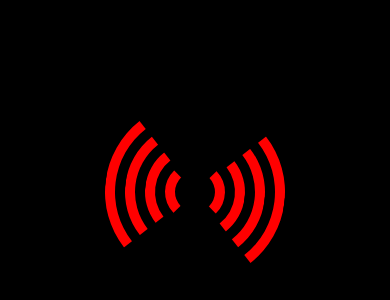
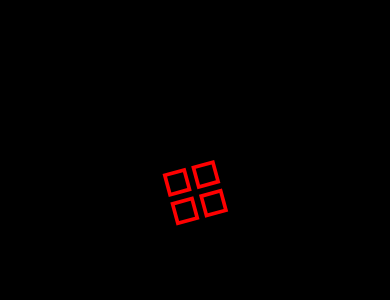
Before and after one commit to MuhmdRaouf/react-native-epic-spinners, a React Native app: screen / in a window 390 px wide. Shown: the part 230-530 px from the top of the page. Built offline with nearby package versions, Linux system fonts and the light colour scheme.

Commit message:
port 15th spinner [ScalingSquaresSpinner]

```diff
--- a/App.js
+++ b/App.js
@@ -8,7 +8,7 @@
 
 import React from 'react';
 import { StyleSheet, View } from 'react-native';
-import { RadarSpinner } from './src/components/RadarSpinner';
+import { ScalingSquaresSpinner } from './src/components/ScalingSquaresSpinner';
 
 const App: () => React$Node = () => {
   const style = StyleSheet.create({
@@ -16,7 +16,7 @@ const App: () => React$Node = () => {
   });
   return (
     <View style={style.container}>
-      <RadarSpinner />
+      <ScalingSquaresSpinner />
     </View>
   );
 };
--- a/src/components/ScalingSquaresSpinner.js
+++ b/src/components/ScalingSquaresSpinner.js
@@ -1,117 +1,122 @@
-import React from 'react';
-import PropTypes from 'prop-types';
-import styled from 'styled-components';
+/** @flow **/
+import type { Element } from 'react';
+import React, { useEffect } from 'react';
+import type { ViewStyleProp } from 'react-native/Libraries/StyleSheet/StyleSheet';
+import { Animated, Easing, StyleSheet, View } from 'react-native';
 
-const ScalingSquares = styled.div`
-  height: ${props => props.size}px;
-  width: ${props => props.size}px;
-  position: relative;
-  display: flex;
-  flex-direction: row;
-  align-items: center;
-  justify-content: center;
-  animation: scaling-squares-animation ${props => props.animationDuration}ms;
-  animation-iteration-count: infinite;
-  transform: rotate(0deg);
+import { useAnimated } from '../core/customHooks';
 
-  * {
-    box-sizing: border-box;
-  }
-
-  .square {
-    height: calc(${props => props.size}px * 0.25 / 1.3);
-    width: calc(${props => props.size}px * 0.25 / 1.3);
-    margin-right: auto;
-    margin-left: auto;
-    border: calc(${props => props.size}px * 0.04 / 1.3) solid ${props => props.color};
-    position: absolute;
-    animation-duration: ${props => props.animationDuration}ms;
-    animation-iteration-count: infinite;
-  }
-  .square:nth-child(1) {
-    animation-name: scaling-squares-spinner-animation-child-1;
-  }
-  .square:nth-child(2) {
-    animation-name: scaling-squares-spinner-animation-child-2;
-  }
-  .square:nth-child(3) {
-    animation-name: scaling-squares-spinner-animation-child-3;
-  }
-  .square:nth-child(4) {
-    animation-name: scaling-squares-spinner-animation-child-4;
-  }
-  @keyframes scaling-squares-animation {
-    50% {
-      transform: rotate(90deg);
-    }
-    100% {
-      transform: rotate(180deg);
-    }
-  }
-  @keyframes scaling-squares-spinner-animation-child-1 {
-    50% {
-      transform: translate(150%, 150%) scale(2, 2);
-    }
-  }
-  @keyframes scaling-squares-spinner-animation-child-2 {
-    50% {
-      transform: translate(-150%, 150%) scale(2, 2);
-    }
-  }
-  @keyframes scaling-squares-spinner-animation-child-3 {
-    50% {
-      transform: translate(-150%, -150%) scale(2, 2);
-    }
-  }
-  @keyframes scaling-squares-spinner-animation-child-4 {
-    50% {
-      transform: translate(150%, -150%) scale(2, 2);
-    }
-  }
-`;
-
-const propTypes = {
-  size: PropTypes.number,
-  animationDuration: PropTypes.number,
-  color: PropTypes.string,
-  className: PropTypes.string,
-  style: PropTypes.object,
+type EpicProps = {
+  size?: number,
+  animationDuration?: number,
+  color?: string,
+  style?: ViewStyleProp
 };
 
-const defaultProps = {
+const EpicSpinnersDefaultProps = {
   size: 65,
-  color: '#fff',
-  animationDuration: 1250,
-  className: '',
+  color: 'red',
+  animationDuration: 1250
 };
 
-function generateSpinners(num) {
-  return Array.from({ length: num }).map((val, index) => (
-    <div key={index} className="square" />
-  ));
-}
+export const ScalingSquaresSpinner = (props: EpicProps): Element<any> => {
+  const { size, animationDuration, color, style } = props;
+  const [container, firstSquare, secondSquare, thirdSquare, forthSquare] = useAnimated(5);
+  const axisDirection = { center: 0, positive: size * 0.15, negative: size * -0.15 };
+  const spinnerStyle = StyleSheet.create({
+    container: {
+      height: size,
+      width: size,
+      position: 'relative',
+      flexDirection: 'row',
+      alignItems: 'center',
+      justifyContent: 'center'
+    },
+    square: {
+      height: (size * 0.25) / 1.3,
+      width: (size * 0.25) / 1.3,
+      borderWidth: (size * 0.04) / 1.3,
+      borderColor: color,
+      position: 'absolute',
+      marginRight: 'auto',
+      marginLeft: 'auto'
+    }
+  });
 
-const ScalingSquaresSpinner = ({
-  size,
-  color,
-  animationDuration,
-  className,
-  style,
-  ...props
-}) => (
-  <ScalingSquares
-    size={size}
-    color={color}
-    animationDuration={animationDuration}
-    className={`scaling-squares-spinner${className ? ' ' + className : ''}`}
-    style={style}
-    {...props}
-  >
-    {generateSpinners(4)}
-  </ScalingSquares>
-);
+  const getTransformRotation = (animated) => {
+    return {
+      transform: [
+        {
+          rotate: animated.interpolate({
+            inputRange: [0, 1, 1.2, 2.2, 2.4],
+            outputRange: ['0deg', '90deg', '90deg', '180deg', '180deg']
+          })
+        }
+      ]
+    };
+  };
+  const getSquareTransformation = (animated, translateX, translateY) => {
+    return {
+      transform: [
+        {
+          scale: animated.interpolate({
+            inputRange: [0, 1, 1.2, 2.2, 2.4],
+            outputRange: [1, 2, 2, 1, 1]
+          })
+        },
+        {
+          translateX: animated.interpolate({
+            inputRange: [0, 1, 1.2, 2.2, 2.4],
+            outputRange: [axisDirection.center, translateX, translateX, axisDirection.center, axisDirection.center]
+          })
+        },
+        {
+          translateY: animated.interpolate({
+            inputRange: [0, 1, 1.2, 2.2, 2.4],
+            outputRange: [axisDirection.center, translateY, translateY, axisDirection.center, axisDirection.center]
+          })
+        }
+      ]
+    };
+  };
 
-ScalingSquaresSpinner.propTypes = propTypes;
-ScalingSquaresSpinner.defaultProps = defaultProps;
+  const animatedStyle = {
+    container: getTransformRotation(container),
+    firstSquare: getSquareTransformation(firstSquare, axisDirection.positive, axisDirection.positive),
+    secondSquare: getSquareTransformation(secondSquare, axisDirection.positive, axisDirection.negative),
+    thirdSquare: getSquareTransformation(thirdSquare, axisDirection.negative, axisDirection.positive),
+    forthSquare: getSquareTransformation(forthSquare, axisDirection.negative, axisDirection.negative)
+  };
 
-export default ScalingSquaresSpinner;
+  useEffect(() => {
+    const parallelAnimation = (animated) => {
+      return Animated.timing(animated, {
+        toValue: 2.4,
+        duration: animationDuration,
+        easing: Easing.linear
+      });
+    };
+    Animated.loop(
+      Animated.parallel([
+        parallelAnimation(container),
+        parallelAnimation(firstSquare),
+        parallelAnimation(secondSquare),
+        parallelAnimation(thirdSquare),
+        parallelAnimation(forthSquare)
+      ])
+    ).start();
+  }, [animationDuration, container, firstSquare, forthSquare, secondSquare, thirdSquare]);
+
+  return (
+    <View style={style} {...props}>
+      <Animated.View style={[spinnerStyle.container, animatedStyle.container]}>
+        <Animated.View style={[spinnerStyle.square, animatedStyle.firstSquare]} />
+        <Animated.View style={[spinnerStyle.square, animatedStyle.secondSquare]} />
+        <Animated.View style={[spinnerStyle.square, animatedStyle.thirdSquare]} />
+        <Animated.View style={[spinnerStyle.square, animatedStyle.forthSquare]} />
+      </Animated.View>
+    </View>
+  );
+};
+
+ScalingSquaresSpinner.defaultProps = EpicSpinnersDefaultProps;
```
